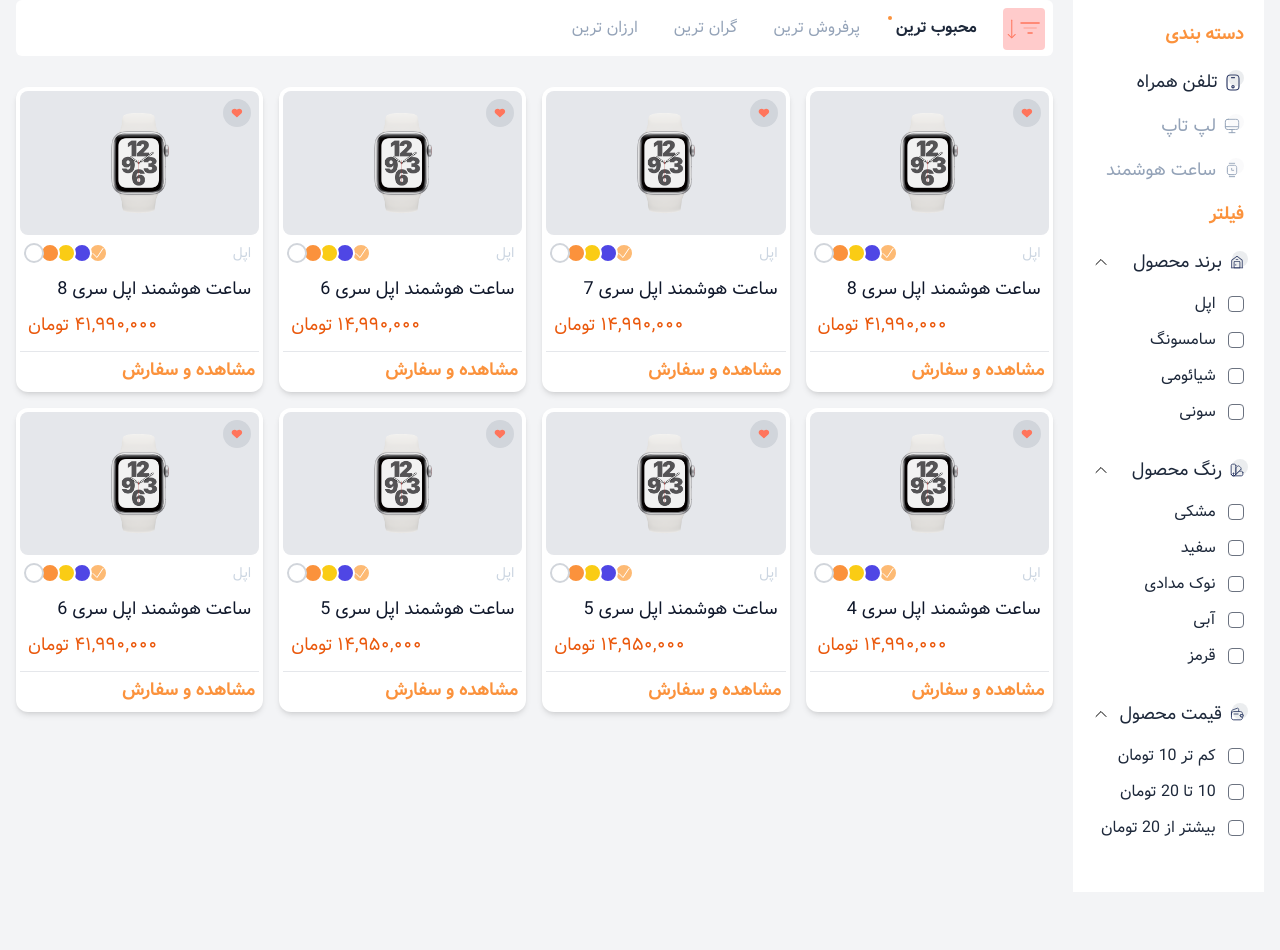
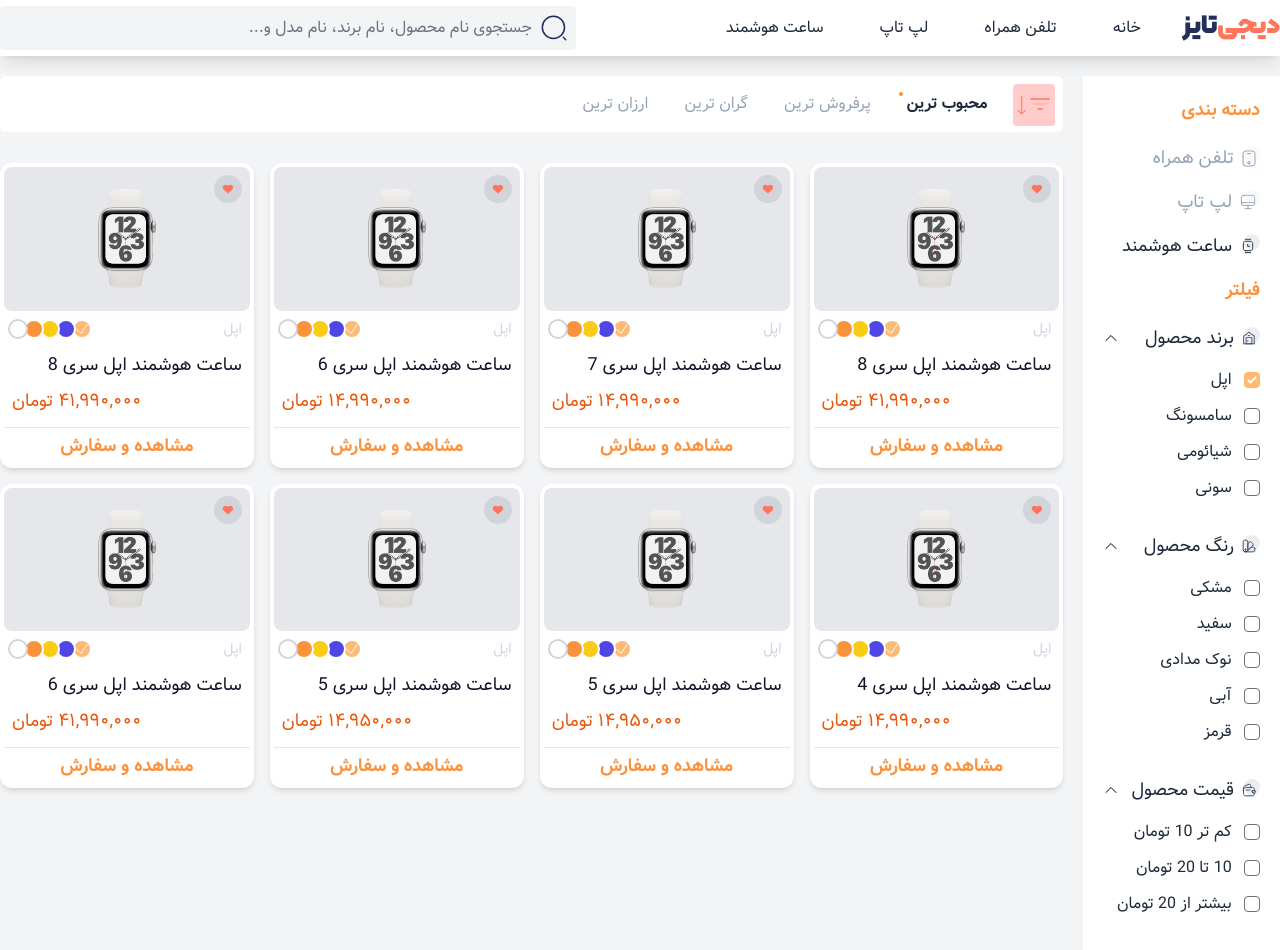
Before and after one commit to ErfStn/Digitize-App, a website: page public/index.html in a window 1280 px wide. Drawn offline with nearby package versions, Linux system fonts and the light colour scheme.

Commit message:
add desktop navbar

```diff
--- a/public/index.html
+++ b/public/index.html
@@ -7,12 +7,86 @@
 		<title>Digitize App</title>
 	</head>
 	<body class="bg-gray-100">
-		<div class="lg:container m-auto px-4">
-			<!-- header navbar-->
-			<header>
-				<div class="fixed"></div>
-			</header>
+		<!-- desktop navbar-->
+		<nav
+			class="bg-white shadow-lg w-full sticky top-0 z-10 h-14 items-center hidden md:flex mb-5"
+		>
+			<div
+				class="lg:container m-auto px-4 sm:px-0 flex items-center justify-between gap-x-4 "
+			>
+				<ul class="flex items-center gap-x-6 text-slate-800">
+					<li>
+						<a href="#" class="block rounded py-2">
+							<img src="../assets/images/logo/digitizeLogo.png" alt=""
+						/></a>
+					</li>
+					<li>
+						<a
+							href="#"
+							class="block rounded hover:bg-gray-200 transition-all duration-500 px-4 py-2"
+						>
+							خانه</a
+						>
+					</li>
+					<li>
+						<a
+							href="#"
+							class="block rounded hover:bg-gray-200 transition-all duration-500 px-4 py-2"
+							>تلفن همراه</a
+						>
+					</li>
+					<li>
+						<a
+							href="#"
+							class="block rounded hover:bg-gray-200 transition-all duration-500 px-4 py-2"
+						>
+							لپ تاپ</a
+						>
+					</li>
+					<li>
+						<a
+							href="#"
+							class="block rounded hover:bg-gray-200 transition-all duration-500 px-4 py-2"
+						>
+							ساعت هوشمند</a
+						>
+					</li>
+				</ul>
+				<div class="rounded bg-gray-100 max-w-xl flex-1 overflow-hidden p-2 flex items-center gap-2">
+<span>						<svg
+							width="28"
+							height="28"
+							viewBox="0 0 28 28"
+							fill="none"
+							xmlns="http://www.w3.org/2000/svg"
+						>
+							<path
+								d="M13.4167 24.5002C19.5378 24.5002 24.5 19.538 24.5 13.4168C24.5 7.29567 19.5378 2.3335 13.4167 2.3335C7.29552 2.3335 2.33334 7.29567 2.33334 13.4168C2.33334 19.538 7.29552 24.5002 13.4167 24.5002Z"
+								stroke="#222F5D"
+								stroke-width="1.5"
+								stroke-linecap="round"
+								stroke-linejoin="round"
+							/>
+							<path
+								d="M25.6667 25.6668L23.3333 23.3335"
+								stroke="#222F5D"
+								stroke-width="1.5"
+								stroke-linecap="round"
+								stroke-linejoin="round"
+							/>
+						</svg></span>
+					<input
+						type="text"
+						placeholder="جستجوی نام محصول، نام برند، نام مدل و..."
+						class="w-full focus:ring-0 bg-transparent border-none text-slate-800 p-0 "
+					>
 
+				</input>
+				</div>
+			</div>
+		</nav>
+
+		<div class="lg:container m-auto px-4 sm:px-0">
 			<!-- app bar -->
 			<div class="md:hidden flex justify-between items-centerm mt-8 mb-4">
 				<div class="w-12 h-11">
@@ -49,7 +123,7 @@
 
 			<!-- filter - sort -->
 			<div
-				class="md:hidden flex justify-center items-center gap-x-2 w-flil mb-9"
+				class="md:hidden flex justify-center items-center gap-x-2 w-full mb-9"
 			>
 				<div
 					class="rounded-md bg-white flex justify-start items-center p-2 w-1/2"
@@ -140,15 +214,15 @@
 				class="grid grid-cols-12 md:grid-rows-[55px_minmax(500px,_1fr)_100px] md:gap-y-8 md:gap-x-5 mb-8"
 			>
 				<!-- sidebar -->
-				<div class="hidden md:block row-span-2 col-span-3 lg:col-span-2">
+				<div class="hidden md:block row-span-2 col-span-3 xl:col-span-2">
 					<div class="p-5 bg-white">
 						<div class="text-orange-400 font-bold text-lg mb-5">دسته بندی</div>
-						<ul>
+						<ul class="text-slate-400">
 							<li class="mr-1 mb-4">
 								<a href="#" class="flex items-center"
 									><span class="relative">
 										<span
-											class="w-4 h-4 bg-gray-400 rounded-full opacity-20 absolute -top-1 -right-1"
+											class="w-4 h-4 bg-gray-200 rounded-full opacity-20 absolute -top-1 -right-1"
 										></span>
 										<svg
 											width="14"
@@ -156,24 +230,22 @@
 											viewBox="0 0 14 17"
 											fill="none"
 											xmlns="http://www.w3.org/2000/svg"
+											stroke="currentColor"
 										>
 											<path
 												d="M13 4.75V12.25C13 15.25 12.25 16 9.25 16H4.75C1.75 16 1 15.25 1 12.25V4.75C1 1.75 1.75 1 4.75 1H9.25C12.25 1 13 1.75 13 4.75Z"
-												stroke="#222F5D"
 												stroke-width="1.125"
 												stroke-linecap="round"
 												stroke-linejoin="round"
 											/>
 											<path
 												d="M8.5 3.625H5.5"
-												stroke="#222F5D"
 												stroke-width="1.125"
 												stroke-linecap="round"
 												stroke-linejoin="round"
 											/>
 											<path
 												d="M6.99984 13.825C7.64187 13.825 8.16234 13.3045 8.16234 12.6625C8.16234 12.0205 7.64187 11.5 6.99984 11.5C6.35781 11.5 5.83734 12.0205 5.83734 12.6625C5.83734 13.3045 6.35781 13.825 6.99984 13.825Z"
-												stroke="#222F5D"
 												stroke-width="1.125"
 												stroke-linecap="round"
 												stroke-linejoin="round"
@@ -181,7 +253,7 @@
 										</svg>
 									</span>
 
-									<span class="text-slate-800 text-lg mr-2">تلفن همراه</span></a
+									<span class="text-lg mr-2">تلفن همراه</span></a
 								>
 							</li>
 							<li class="mr-1 mb-4">
@@ -194,7 +266,7 @@
 											width="16"
 											height="16"
 											viewBox="0 0 16 16"
-											class="stroke-slate-400"
+											stroke="currentColor"
 											fill="none"
 											xmlns="http://www.w3.org/2000/svg"
 										>
@@ -221,20 +293,20 @@
 										</svg>
 									</span>
 
-									<span class="text-slate-400 text-lg mr-2">لپ تاپ</span></a
+									<span class="text-lg mr-2">لپ تاپ</span></a
 								>
 							</li>
 							<li class="mr-1 mb-4">
 								<a href="#" class="flex items-center"
 									><span class="relative">
 										<span
-											class="w-4 h-4 bg-gray-200 rounded-full opacity-20 absolute -top-1 -right-1"
+											class="w-4 h-4 bg-gray-400 rounded-full opacity-20 absolute -top-1 -right-1"
 										></span>
 										<svg
 											width="16"
 											height="16"
 											viewBox="0 0 16 16"
-											class="stroke-slate-400"
+											class="stroke-slate-800"
 											fill="none"
 											xmlns="http://www.w3.org/2000/svg"
 										>
@@ -265,7 +337,7 @@
 										</svg>
 									</span>
 
-									<span class="text-slate-400 text-lg mr-2"
+									<span class="text-slate-800 text-lg mr-2"
 										>ساعت هوشمند</span
 									></a
 								>
@@ -277,7 +349,7 @@
 							<!-- accordion header -->
 							<div
 								@click="isOpenBrand=!isOpenBrand"
-								class="flex items-center justify-between mb-4"
+								class="flex items-center justify-between mb-4 mr-1"
 							>
 								<div class="flex items-center">
 									<span class="relative">
@@ -336,6 +408,7 @@
 							<div x-show="isOpenBrand" class="mb-8 flex flex-col gap-3">
 								<label for="apple">
 									<input
+										checked
 										type="checkbox"
 										id="apple"
 										class="rounded text-orange-300 focus:ring-orange-400"
@@ -373,7 +446,7 @@
 							<!-- accordion header -->
 							<div
 								@click="isOpenColor=!isOpenColor"
-								class="flex items-center justify-between mb-4"
+								class="flex items-center justify-between mb-4 mr-1"
 							>
 								<div class="flex items-center">
 									<span class="relative">
@@ -491,7 +564,7 @@
 							<!-- accordion header -->
 							<div
 								@click="isOpenBrand=!isOpenBrand"
-								class="flex items-center justify-between mb-4"
+								class="flex items-center justify-between mb-4 mr-1"
 							>
 								<div class="flex items-center">
 									<span class="relative">
@@ -591,7 +664,7 @@
 					</div>
 				</div>
 				<!-- filter and sort desk -->
-				<div class="hidden md:block col-span-9 lg:col-span-10">
+				<div class="hidden md:block col-span-9 xl:col-span-10">
 					<div
 						x-data="{sort:1 , activeClass:'text-slate-800 font-bold'}"
 						class="bg-white p-2 rounded-md flex items-center justify-start gap-5"
@@ -686,7 +759,7 @@
 					</div>
 				</div>
 				<!-- Products list -->
-				<div class="col-span-12 md:col-span-9 lg:col-span-10">
+				<div class="col-span-12 md:col-span-9 xl:col-span-10">
 					<div
 						x-data="products=[
     {id:1,title:'ساعت هوشمند اپل سری 8',price:'۴۱,۹۹۰,۰۰۰ تومان'},
@@ -844,7 +917,7 @@
 								<div class="px-2 mb-2">
 									<p
 										x-text="p.title"
-										class="text-slate-900 text-xs font-sans sm:text-lg"
+										class="text-slate-900 text-xs font-sans md:text-base lg:text-lg"
 									></p>
 								</div>
 								<!-- product price -->
@@ -855,7 +928,7 @@
 								<hr class="px-6" />
 								<!-- product button -->
 								<button
-									class="p-1 text-center w-flil text-orange-400 font-bold text-base md:text-lg roun"
+									class="p-1 text-center w-full text-orange-400 font-bold text-base md:text-lg"
 								>
 									مشاهده و سفارش
 								</button>
```
Also changed, not shown: assets/images/logo/digitizeLogo.png (added), public/build/tailwind.css.
